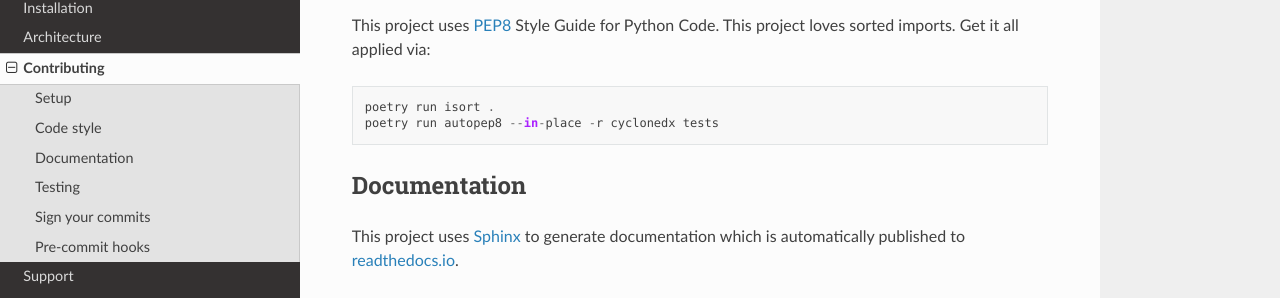
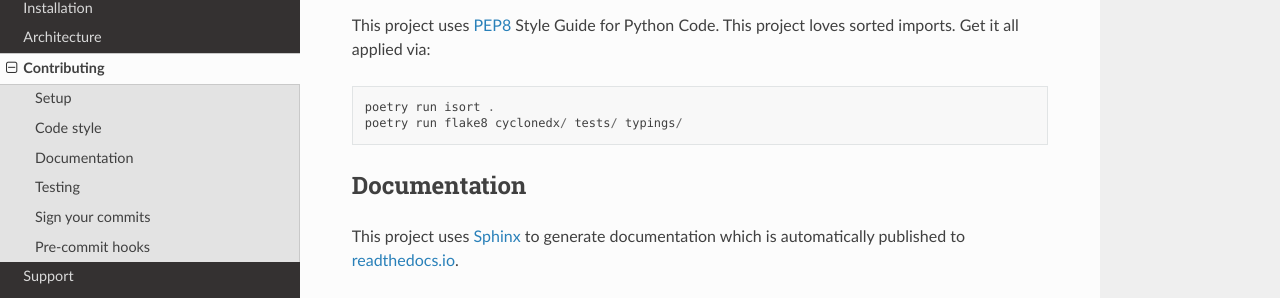
Before and after one commit to CycloneDX/cyclonedx-python-lib, a Sphinx documentation site: the page built from docs/contributing.rst, in a window 1280 px wide and 900 px high, scrolled down 325 px. Shown: the part 144-442 px from the top of the window. Built offline with Sphinx 7.4.7 and the Read the Docs theme 2.0.0, drawn with Linux system fonts in a browser that asks for light colours.

Commit message:
doc: doc updates for contribution
Signed-off-by: Paul Horton <paul.horton@owasp.org>

```diff
--- a/docs/contributing.rst
+++ b/docs/contributing.rst
@@ -22,7 +22,7 @@ This project uses `PEP8`_ Style Guide for Python Code. This project loves sorted
 .. code-block::
 
     poetry run isort .
-    poetry run autopep8 --in-place -r cyclonedx tests
+    poetry run flake8 cyclonedx/ tests/ typings/
 
 
 Documentation
```
